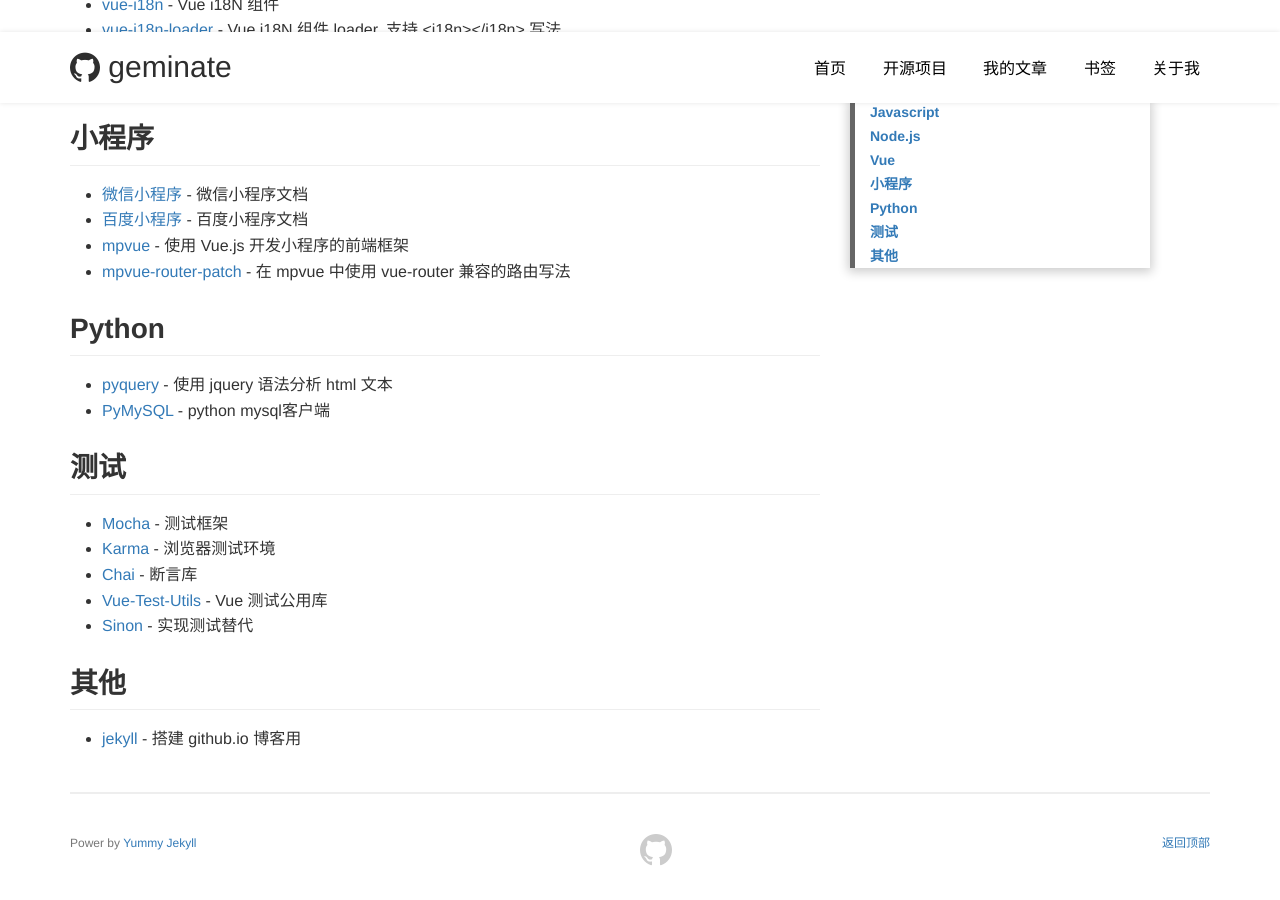
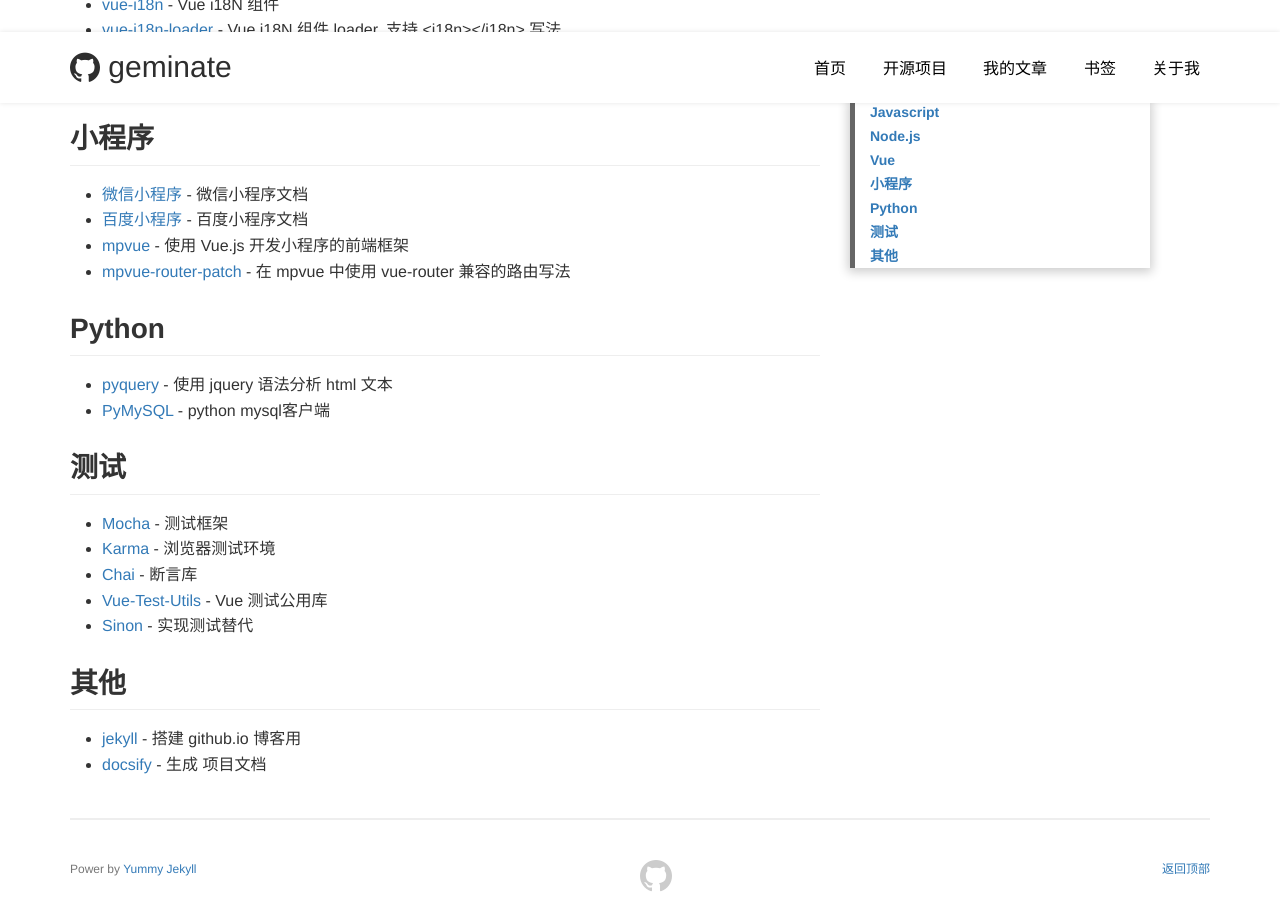
Before and after one commit to geminate/geminate.github.io, a Jekyll site: the page built from bookmark.md, in a window 1280 px wide and 900 px high, scrolled down 1015 px. Built offline with Jekyll 4.4.1, drawn with Linux system fonts in a browser that asks for light colours; before the commit the page ends 1889 px from its top, so only the background shows below that.

Commit message:
feat: 1. add bookmark

```diff
--- a/bookmark.md
+++ b/bookmark.md
@@ -49,3 +49,4 @@
 
 ## 其他
 - [jekyll](https://github.com/jekyll/jekyll) - 搭建 github.io 博客用
+- [docsify](https://docsify.js.org/#/?id=docsify) - 生成 项目文档
```
